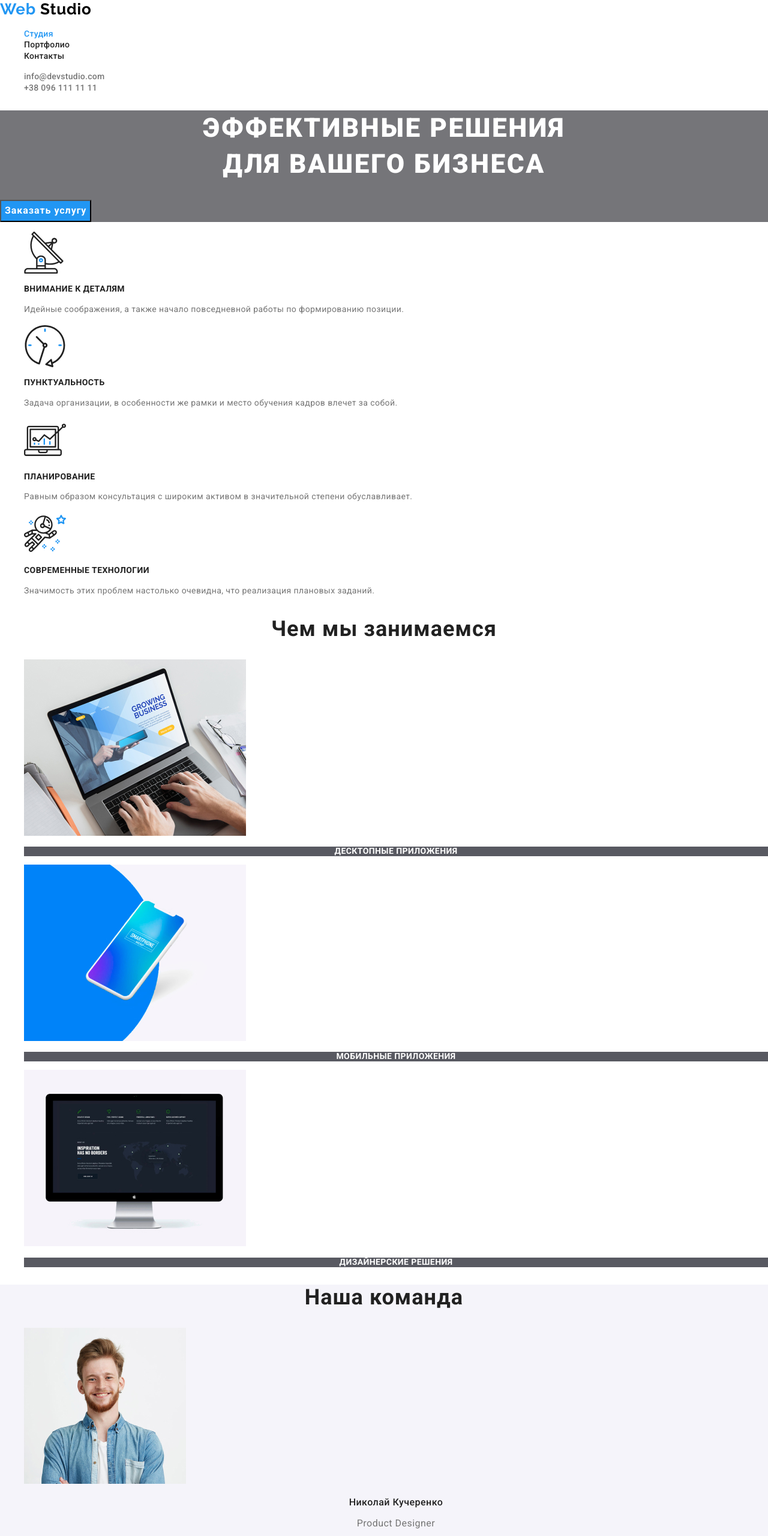
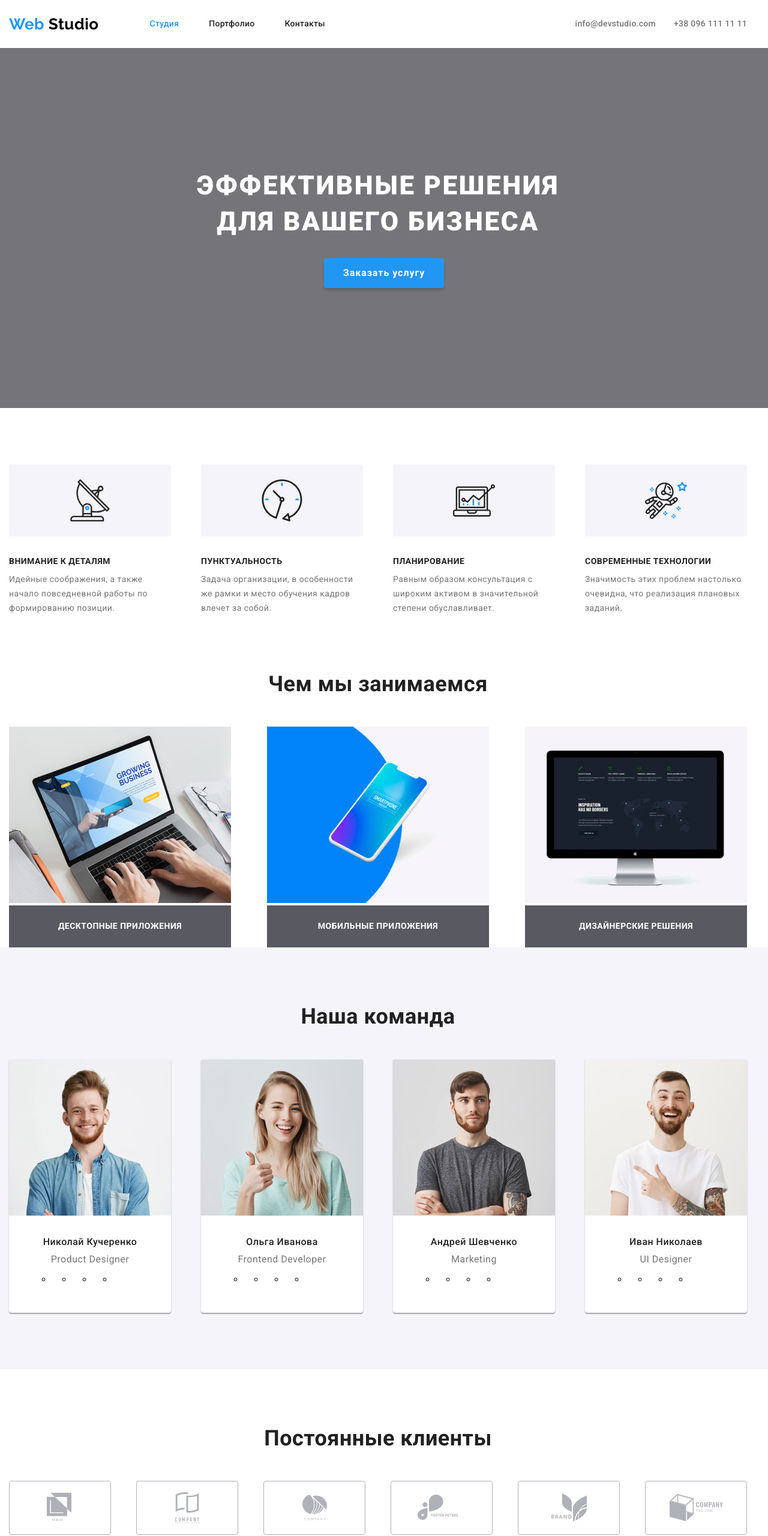
Before and after one commit to yana-demchuk/goit-markup-hw-02, a plain HTML site: page index.html in a window 1280 px wide. Shown: the top 2560 px of the page at 60% size. Drawn offline with Linux system fonts and the light colour scheme.

Commit message:
Внесена разметка блоков в HTML

```diff
--- a/css/styles.css
+++ b/css/styles.css
@@ -10,13 +10,49 @@
 body {
   font-family: var(--main-font);
   background-color: #ffffff;
+  letter-spacing: 0.03em;
 }
 
 .link {
   text-decoration: none;
+  display: block;
+  cursor: pointer;
+}
+
+ul,
+li,
+h1,
+h2,
+h3,
+p {
+  margin: 0;
+  padding: 0;
+}
+
+button {
+  margin: 0;
+  padding: 0;
+  border: 0;
 }
 
 /* Шапка */
+
+.header .container {
+  display: flex;
+  width: 1230px;
+  padding-left: 15px;
+  padding-right: 15px;
+  justify-content: space-between;
+}
+
+.navigation-panel {
+  display: flex;
+  align-items: center;
+}
+
+.navigation-list {
+  display: flex;
+}
 
 .logo {
   font-family: Raleway;
@@ -24,12 +60,11 @@ body {
   font-weight: 700;
   font-size: 26px;
   line-height: 1.19;
-  letter-spacing: 0.03em;
   color: #000000;
+  margin-right: 85px;
 }
 
-.header .studio,
-.header .portfol {
+.header .current {
   color: var(--accent-color);
 }
 
@@ -44,6 +79,12 @@ body {
   line-height: 1.14;
   letter-spacing: 0.02em;
   color: var(--first-text-color);
+  padding-top: 32px;
+  padding-bottom: 32px;
+}
+
+.navigation-list-item:not(:last-child) {
+  margin-right: 50px;
 }
 
 .accent,
@@ -60,10 +101,21 @@ body {
   color: var(--secondary-text-color);
 }
 
+.social-adress-list {
+  display: flex;
+  align-content: center;
+}
+
+.social-adress-list-item:not(:last-child) {
+  margin-right: 30px;
+}
+
 /* Секция-герой */
 .hero {
   background-color: #757579;
+  height: 600px;
 }
+
 .hero-title {
   font-weight: 900;
   font-size: 44px;
@@ -72,46 +124,103 @@ body {
   letter-spacing: 0.06em;
   text-transform: uppercase;
   color: #ffffff;
+  padding-top: 200px;
+  margin-bottom: 30px;
+  width: 1230px;
+  padding-left: 15px;
+  padding-right: 15px;
+}
+
+.hero .container {
+  display: block;
 }
 
 .button {
   font-weight: 700;
   font-size: 16px;
   line-height: 1.88;
-  display: flex;
-  align-items: center;
+  display: block;
   text-align: center;
   letter-spacing: 0.06em;
   color: #ffffff;
   background-color: var(--accent-color);
+  min-width: 200px;
+  height: 50px;
+  padding: 10px 32px;
+  border-radius: 4px;
+  box-shadow: 0px 4px 4px rgba(0, 0, 0, 0.15);
+  margin-top: 30px auto;
+  margin-left: auto;
+  margin-right: auto;
 }
 
 /* Особенности */
+
+.features .container {
+  width: 1230px;
+  padding-left: 15px;
+  padding-right: 15px;
+}
+
+.features-list {
+  display: flex;
+  justify-content: space-between;
+  padding-top: 94px;
+}
+
+.features-list-item {
+  width: 270px;
+  height: 251px;
+}
+
+.features-list-img {
+  background-color: #f5f4fa;
+  padding: 25px 100px;
+  border-radius: 4px;
+}
+
 .features-list-item-title {
   font-weight: 700;
   font-size: 14px;
   line-height: 1.14;
-  letter-spacing: 0.03em;
   text-transform: uppercase;
   color: var(--first-text-color);
+  margin-top: 30px;
 }
 
 .features-list-item-text {
   font-weight: 400;
   font-size: 14px;
   line-height: 1.71;
-  letter-spacing: 0.03em;
   color: var(--secondary-text-color);
+  margin-top: 10px;
 }
 
 /* Чем мы занимаемся */
+
+.services .container {
+  width: 1230px;
+  padding-left: 15px;
+  padding-right: 15px;
+}
+
 .title {
   font-weight: 700;
   font-size: 36px;
   line-height: 1.17;
   text-align: center;
-  letter-spacing: 0.03em;
   color: var(--first-text-color);
+  padding-top: 94px;
+  margin-bottom: 50px;
+}
+
+.services-list {
+  display: flex;
+  justify-content: space-between;
+}
+
+.services-list-item {
+  width: 370px;
 }
 
 .services-list-item-text {
@@ -119,15 +228,38 @@ body {
   font-size: 14px;
   line-height: 1.14;
   text-align: center;
-  letter-spacing: 0.03em;
   text-transform: uppercase;
   color: #ffffff;
   background-color: rgba(47, 48, 58, 0.8);
+  padding-top: 27px;
+  padding-bottom: 27px;
 }
 
 /* Наша команда */
+
 .team {
   background-color: #f5f4fa;
+}
+
+.team .container {
+  width: 1230px;
+  padding-left: 15px;
+  padding-right: 15px;
+}
+
+.team-list {
+  display: flex;
+  justify-content: space-between;
+  padding-bottom: 94px;
+}
+
+.team-list-item {
+  width: 270px;
+  height: 422px;
+  background: #ffffff;
+  box-shadow: 0px 2px 1px rgba(0, 0, 0, 0.2), 0px 1px 1px rgba(0, 0, 0, 0.14),
+    0px 1px 3px rgba(0, 0, 0, 0.12);
+  border-radius: 0px 0px 4px 4px;
 }
 
 .team-list-item-name {
@@ -135,8 +267,8 @@ body {
   font-size: 16px;
   line-height: 1.19;
   text-align: center;
-  letter-spacing: 0.03em;
   color: var(--first-text-color);
+  margin-top: 30px;
 }
 
 .team-list-item-position {
@@ -144,19 +276,79 @@ body {
   font-size: 16px;
   line-height: 1.19;
   text-align: center;
-  letter-spacing: 0.03em;
   color: var(--secondary-text-color);
+  margin-top: 10px;
+}
+
+.social-list {
+  display: flex;
+  justify-content: center;
+  margin-top: 16px;
+  padding-right: 32px;
+  padding-left: 32px;
+  padding-bottom: 24px;
+}
+
+.social-list-item-link {
+  display: block;
+  padding: 12px;
+}
+
+.social-list-item:not(:last-child) {
+  margin-right: 10px;
 }
 
 /* Постоянные клиенты */
 
+.clients .container {
+  width: 1230px;
+  padding-left: 15px;
+  padding-right: 15px;
+}
+
+.clients-list {
+  display: flex;
+  justify-content: space-between;
+  padding-bottom: 94px;
+}
+
+.clients-list-item-link {
+  box-sizing: border-box;
+  width: 170px;
+  height: 90px;
+  border: 1px solid #afb1b8;
+  border-radius: 4px;
+  display: flex;
+  align-items: center;
+  justify-content: center;
+}
+
 /* Футер */
+
 .footer {
   background-color: #2f303a;
 }
 
+.footer .container {
+  width: 1230px;
+  padding-left: 15px;
+  padding-right: 15px;
+  display: flex;
+}
+
+.contacts {
+  margin-right: 69px;
+  padding-bottom: 60px;
+}
+
 .footer .logo {
   color: #ffffff;
+  padding-bottom: 20px;
+  padding-top: 60px;
+}
+
+.contacts-list-item:not(:last-child) {
+  margin-bottom: 9px;
 }
 
 .contacts-list-item-adress,
@@ -165,7 +357,6 @@ body {
   font-weight: 400;
   font-size: 14px;
   line-height: 1.71;
-  letter-spacing: 0.03em;
   color: #ffffff;
 }
 
@@ -173,11 +364,16 @@ body {
   color: rgba(255, 255, 255, 0.6);
 }
 
+.socials {
+  padding-top: 72px;
+  padding-bottom: 100px;
+  margin-right: 94px;
+}
+
 .appeal {
   font-weight: 700;
   font-size: 14px;
   line-height: 1.14;
-  letter-spacing: 0.03em;
   text-transform: uppercase;
   color: #ffffff;
 }
@@ -188,7 +384,6 @@ body {
   font-size: 16px;
   line-height: 1.63;
   text-align: center;
-  letter-spacing: 0.03em;
   color: var(--first-text-color);
   background-color: #f5f4fa;
 }
@@ -211,7 +406,6 @@ body {
   font-weight: 400;
   font-size: 16px;
   line-height: 1.88;
-  letter-spacing: 0.03em;
   color: var(--secondary-text-color);
 }
 
@@ -219,7 +413,6 @@ body {
   font-weight: 400;
   font-size: 18px;
   line-height: 1.56;
-  letter-spacing: 0.03em;
   color: #ffffff;
   background-color: rgba(33, 150, 243, 0.9);
 }
--- a/index.html
+++ b/index.html
@@ -15,8 +15,9 @@
   <body>
     <!-- Шапка-->
     <header class="header">
+      <div class="container">
         <div class="navigation">
-        <nav>
+          <nav class="navigation-panel">
             <a href="./index.html" lang="en" class="logo link"
               ><span class="accent">Web</span> Studio</a
             >
@@ -24,12 +25,14 @@
               <li class="navigation-list-item">
                 <a
                   href="./index.html"
-                class="navigation-list-item-link link studio"
+                  class="navigation-list-item-link link current"
                   >Студия</a
                 >
               </li>
               <li class="navigation-list-item">
-              <a href="./portfolio.html" class="navigation-list-item-link link"
+                <a
+                  href="./portfolio.html"
+                  class="navigation-list-item-link link"
                   >Портфолио</a
                 >
               </li>
@@ -62,6 +65,7 @@
             </li>
           </ul>
         </div>
+      </div>
     </header>
 
     <main>
@@ -73,6 +77,7 @@
 
       <!--Особенности-->
       <section class="features">
+        <div class="container">
           <h2 hidden>Особенности</h2>
           <ul class="features-list list">
             <li class="features-list-item">
@@ -80,6 +85,8 @@
                 class="features-list-img"
                 src="./images/features/antenna.svg"
                 alt="Антенна"
+                width="70"
+                height="70"
               />
               <h3 class="features-list-item-title">Внимание к деталям</h3>
               <p class="features-list-item-text">
@@ -92,11 +99,13 @@
                 class="features-list-img"
                 src="./images/features/clock.svg"
                 alt="Часы"
+                width="70"
+                height="70"
               />
               <h3 class="features-list-item-title">Пунктуальность</h3>
               <p class="features-list-item-text">
-              Задача организации, в особенности же рамки и место обучения кадров
-              влечет за собой.
+                Задача организации, в особенности же рамки и место обучения
+                кадров влечет за собой.
               </p>
             </li>
             <li class="features-list-item">
@@ -104,6 +113,8 @@
                 class="features-list-img"
                 src="./images/features/desktop.svg"
                 alt="Монитор"
+                width="70"
+                height="70"
               />
               <h3 class="features-list-item-title">Планирование</h3>
               <p class="features-list-item-text">
@@ -116,6 +127,8 @@
                 class="features-list-img"
                 src="./images/features/cosmonaut.svg"
                 alt="Космонавт"
+                width="70"
+                height="70"
               />
               <h3 class="features-list-item-title">Современные технологии</h3>
               <p class="features-list-item-text">
@@ -124,11 +137,14 @@
               </p>
             </li>
           </ul>
+        </div>
       </section>
 
       <!--Чем мы занимаемся-->
       <section class="services">
+        <div class="container">
           <h2 class="title">Чем мы занимаемся</h2>
+          <div class="container-list">
             <ul class="services-list list">
               <li class="services-list-item">
                 <img
@@ -162,11 +178,15 @@
                 <p class="services-list-item-text">Дизайнерские решения</p>
               </li>
             </ul>
+          </div>
+        </div>
       </section>
 
       <!--Наша команда-->
       <section class="team">
+        <div class="container">
           <h2 class="title">Наша команда</h2>
+          <div class="container-team">
             <ul class="team-list list">
               <li class="team-list-item">
                 <img
@@ -177,7 +197,9 @@
                   height="260"
                 />
                 <h3 class="team-list-item-name">Николай Кучеренко</h3>
-            <p class="team-list-item-position" lang="en">Product Designer</p>
+                <p class="team-list-item-position" lang="en">
+                  Product Designer
+                </p>
                 <ul class="social-list">
                   <li class="social-list-item">
                     <a
@@ -222,7 +244,9 @@
                   height="260"
                 />
                 <h3 class="team-list-item-name">Ольга Иванова</h3>
-            <p class="team-list-item-position" lang="en">Frontend Developer</p>
+                <p class="team-list-item-position" lang="en">
+                  Frontend Developer
+                </p>
                 <ul class="social-list">
                   <li class="social-list-item">
                     <a
@@ -349,15 +373,19 @@
                 </ul>
               </li>
             </ul>
+          </div>
+        </div>
       </section>
 
       <!--Постоянные клиенты-->
       <section class="clients">
+        <div class="container">
           <h2 class="title">Постоянные клиенты</h2>
+          <div class="container-clients">
             <ul class="clients-list list">
               <li class="clients-list-item">
                 <a
-              class="clients-list-item-link"
+                  class="clients-list-item-link link"
                   href=""
                   target="_blank"
                   aria-label="ссылка на сайт компании-клиента"
@@ -369,7 +397,7 @@
               </li>
               <li class="clients-list-item">
                 <a
-              class="clients-list-item-link"
+                  class="clients-list-item-link link"
                   href=""
                   target="_blank"
                   aria-label="ссылка на сайт компании-клиента"
@@ -381,7 +409,7 @@
               </li>
               <li class="clients-list-item">
                 <a
-              class="clients-list-item-link"
+                  class="clients-list-item-link link"
                   href=""
                   target="_blank"
                   aria-label="ссылка на сайт компании-клиента"
@@ -393,7 +421,7 @@
               </li>
               <li class="clients-list-item">
                 <a
-              class="clients-list-item-link"
+                  class="clients-list-item-link link"
                   href=""
                   target="_blank"
                   aria-label="ссылка на сайт компании-клиента"
@@ -405,7 +433,7 @@
               </li>
               <li class="clients-list-item">
                 <a
-              class="clients-list-item-link"
+                  class="clients-list-item-link link"
                   href=""
                   target="_blank"
                   aria-label="ссылка на сайт компании-клиента"
@@ -417,7 +445,7 @@
               </li>
               <li class="clients-list-item">
                 <a
-              class="clients-list-item-link"
+                  class="clients-list-item-link link"
                   href=""
                   target="_blank"
                   aria-label="ссылка на сайт компании-клиента"
@@ -428,11 +456,14 @@
                 /></a>
               </li>
             </ul>
+          </div>
+        </div>
       </section>
     </main>
 
     <!--Подвал-->
     <footer class="footer">
+      <div class="container">
         <div class="contacts">
           <a href="./index.html" lang="en" class="logo link"
             ><span class="accent">Web</span> Studio</a
@@ -501,6 +532,7 @@
             </li>
           </ul>
         </div>
+      </div>
     </footer>
   </body>
 </html>
```
Also changed, not shown: portfolio.html (+1 -1 lines). Lines whose indentation alone changed are shown as unchanged.
